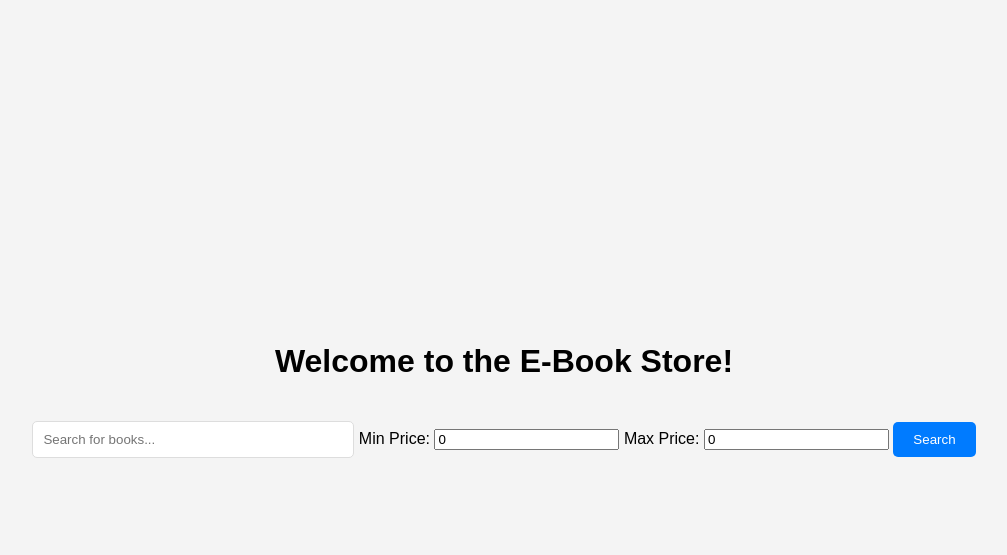
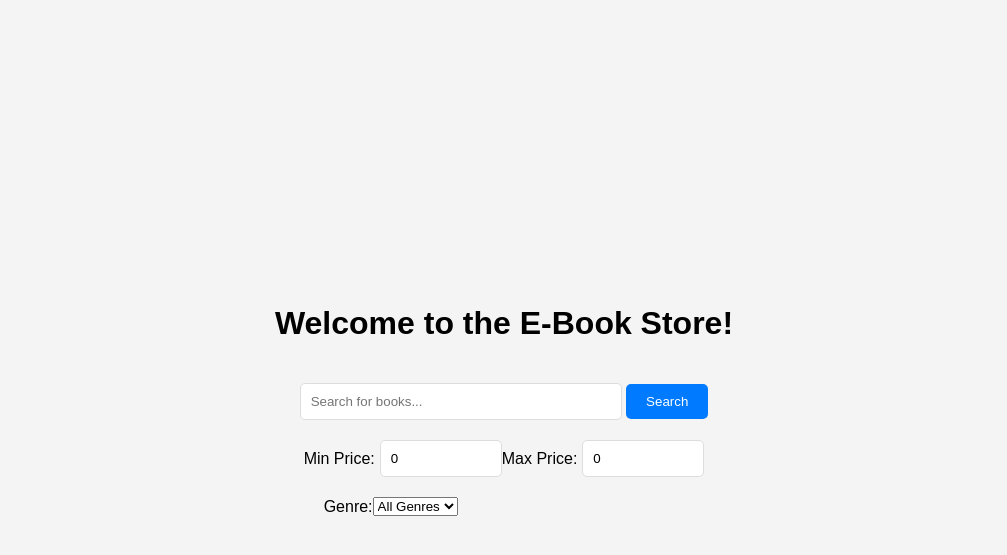
Before and after one commit to christianscorpan/e-Book-store---DIS, a Flask app: page /store in a window 1280 px wide. Shown: the top 555 px of the page, without its empty margins (136-1143 px from the left). Run offline with Flask 3, Linux system fonts and the light colour scheme; data that the repository does not hold is empty.

Commit message:
added genre filter

```diff
--- a/app.py
+++ b/app.py
@@ -11,11 +11,19 @@ def get_db_connection():
 
 @app.route('/')
 def index():
-    return render_template('index.html')
+    conn = get_db_connection()
+    categories = conn.execute('SELECT DISTINCT category FROM books').fetchall()
+    conn.close()
+
+    return render_template('index.html', categories=[category['category'] for category in categories])
 
 @app.route('/store')
 def store():
-    return render_template('store.html')
+    conn = get_db_connection()
+    categories = conn.execute('SELECT DISTINCT category FROM books').fetchall()
+    conn.close()
+
+    return render_template('store.html', categories=[category['category'] for category in categories])
 
 @app.route('/books')
 def books_list():
@@ -37,6 +45,7 @@ def search():
     query = request.args.get('query', '')
     min_price = request.args.get('min_price', '0')
     max_price = request.args.get('max_price', '0')
+    selected_category = request.args.get('category', '')
 
     if not min_price:
         min_price = '0'
@@ -44,7 +53,8 @@ def search():
         max_price = '999999999'  # A large value to include all prices if max_price is not provided
 
     conn = get_db_connection()
-    books = conn.execute('SELECT id, title, price FROM books').fetchall()
+    books = conn.execute('SELECT id, title, price, category FROM books').fetchall()
+    categories = conn.execute('SELECT DISTINCT category FROM books').fetchall()
     conn.close()
 
     # Filter books based on search query using regex
@@ -53,7 +63,11 @@ def search():
     # Filter books based on price range
     filtered_books = [book for book in filtered_books if float(min_price) <= book['price'] <= float(max_price)]
 
-    return render_template('books.html', titles=[(book['id'], book['title']) for book in filtered_books])
+    # Filter books based on selected category
+    if selected_category:
+        filtered_books = [book for book in filtered_books if book['category'] == selected_category]
+
+        return render_template('books.html', titles=[(book['id'], book['title']) for book in filtered_books], categories=[category['category'] for category in categories])
 
 if __name__ == '__main__':
     app.run(debug=True)
--- a/templates/store.html
+++ b/templates/store.html
@@ -60,6 +60,52 @@
         .hidden {
             display: none;
         }
+
+
+        /* Dropdown genre*/
+        .genre-dropdown {
+            position: relative;
+            display: inline-block;
+        }
+        .genre-dropdown-content {
+            display: none;
+            position: absolute;
+            background-color: #f9f9f9;
+            min-width: 160px;
+            box-shadow: 0px 8px 16px 0px rgba(0,0,0,0.2);
+            padding: 12px 16px;
+            z-index: 1;
+        }
+        .genre-dropdown:hover .genre-dropdown-content {
+            display: block;
+        }
+
+
+        .filter-options input[type="number"] {
+            padding: 10px;
+            width: 100px;
+            border: 1px solid #ddd;
+            border-radius: 5px;
+        }
+
+
+        .price-range {
+            display: flex;
+            align-items: center;
+            padding-bottom: 20px;
+        }
+
+        .price-range label {
+            margin-right: 5px;
+        }
+
+        .genre-dropdown {
+            display: flex;
+            align-items: center;
+            padding-left: 20px;
+        }
+
+
     </style>
 </head>
 <body>
@@ -68,16 +114,30 @@
         <div class="search-bar">
             <form method="GET" action="/search">
                 <input type="text" name="query" placeholder="Search for books...">
-
+                <input type="submit" value="Search">
+            </form>
+        </div>
+        <div class="filter-options">
+            <div class="price-range">
                 <label for="min-price">Min Price:</label>
                 <input type="number" id="min-price" name="min_price" min="0" step="0.01" value="0">
 
                 <label for="max-price">Max Price:</label>
                 <input type="number" id="max-price" name="max_price" min="0" step="0.01" value="0">
+            </div>
 
-                <input type="submit" value="Search">
-            </form>
+
+            <div class="genre-dropdown">
+                <label for="category">Genre:</label>
+                <select name="category" id="category">
+                    <option value="">All Genres</option>
+                    {% for category in categories %}
+                        <option value="{{ category }}">{{ category }}</option>
+                    {% endfor %}
+                </select>
+            </div>
         </div>
+    </div>
     </div>
 </body>
 </html>
```
